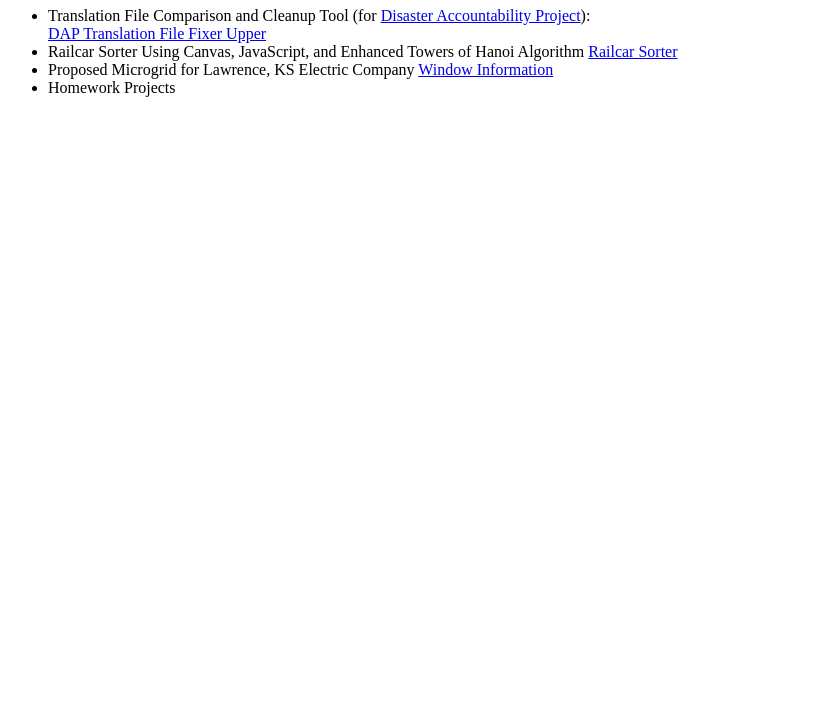
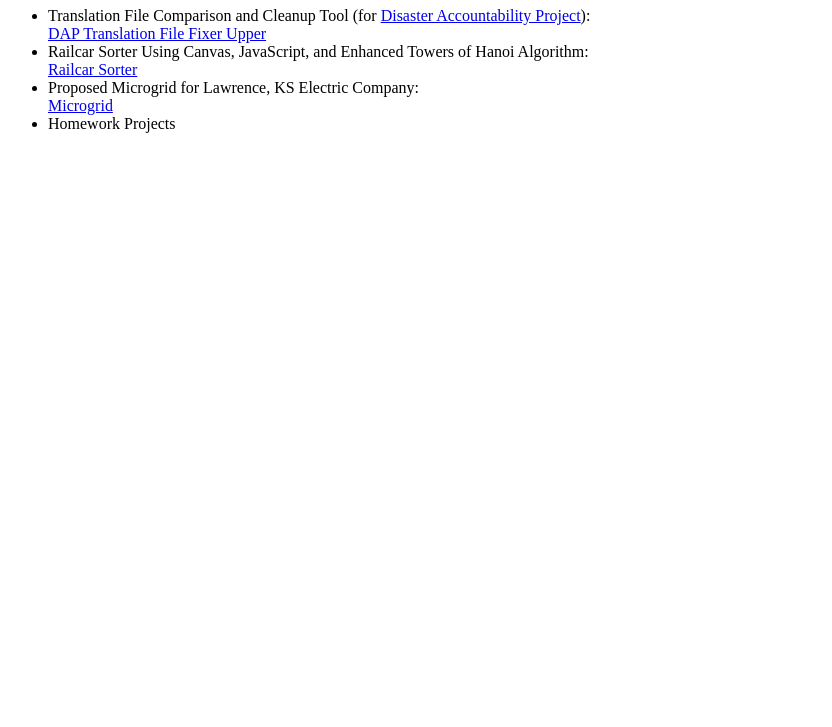
Before and after one commit to johnsdean/test-repo, a plain HTML site: page index.html in a window 1280 px wide. Shown: the part 73-800 px from the top of the page, without its empty margins (0-832 px from the left). Drawn offline with Linux system fonts and the light colour scheme.

Commit message:
Update index.html

```diff
--- a/index.html
+++ b/index.html
@@ -11,14 +11,20 @@
 <h1>A Few Miscellaneous Client-Side Web Apps I've Written</h1>
 <ul>
   <li>Translation File Comparison and Cleanup Tool
-    (for <a href="https://www.smartresponse.org">Disaster Accountability Project</a>):<br>
+    (for <a href="https://www.smartresponse.org">Disaster Accountability Project</a>):
+    <br>
     <a href="compareTranslationFiles.html">DAP Translation File Fixer Upper</a>
+    <br>
   </li>
-  <li>Railcar Sorter Using Canvas, JavaScript, and Enhanced Towers of Hanoi Algorithm
-    <a href="railcarSorter/railcarSorter.html">Railcar Sorter</a><br>
+  <li>Railcar Sorter Using Canvas, JavaScript, and Enhanced Towers of Hanoi Algorithm:
+    <br>
+    <a href="railcarSorter/railcarSorter.html">Railcar Sorter</a>
+    <br>
   </li>
-  <li>Proposed Microgrid for Lawrence, KS Electric Company
-    <a href="microgrid/pages/index.html">Window Information</a><br>
+  <li>Proposed Microgrid for Lawrence, KS Electric Company:
+    <br>
+    <a href="microgrid/pages/index.html">Microgrid</a>
+    <br>
   </li>
   <li>Homework Projects
 
```
